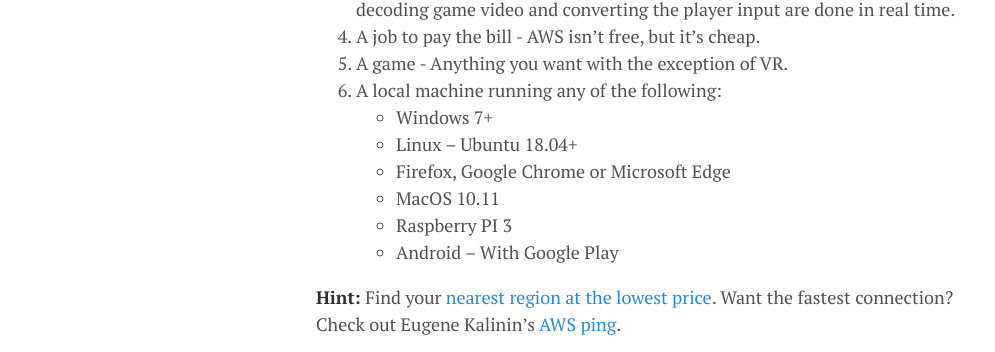
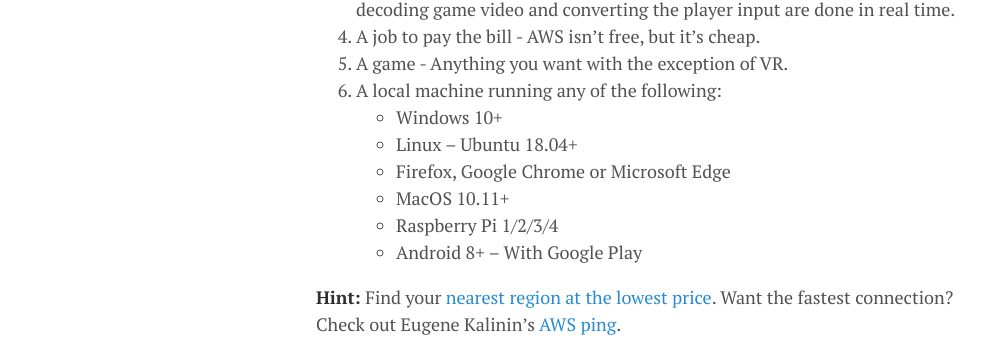
Before and after one commit to lgeurts/lgeurts.github.io, a Jekyll site: the page built from _posts/2021-11-02-aws-high-performance-cloud-gaming.md, in a window 1280 px wide and 900 px high, scrolled down 845 px. Shown: the part 155-507 px from the top of the window, without its empty margins (0-995 px from the left). Built offline with Jekyll 4.4.1, drawn with Linux system fonts in a browser that asks for light colours; nearby versions of some CDN libraries; comment, search, counter and statistics services are not loaded.

Commit message:
Update 2021-11-02-aws-high-performance-cloud-gaming.md

```diff
--- a/_posts/2021-11-02-aws-high-performance-cloud-gaming.md
+++ b/_posts/2021-11-02-aws-high-performance-cloud-gaming.md
@@ -27,12 +27,12 @@ Building yourself? Sure, but the same principles for all components applies. And
 4.     A job to pay the bill - AWS isn’t free, but it’s cheap.
 5.     A game - Anything you want with the exception of VR.
 6.     A local machine running any of the following:
-   - Windows 7+
+   - Windows 10+
    - Linux – Ubuntu 18.04+
    - Firefox, Google Chrome or Microsoft Edge
-   - MacOS 10.11
-   - Raspberry PI 3
-   - Android – With Google Play
+   - MacOS 10.11+
+   - Raspberry Pi 1/2/3/4
+   - Android 8+ – With Google Play
 
 **Hint:** Find your [nearest region at the lowest price](https://openupthecloud.com/find-aws-region-closest/). Want the fastest connection? Check out Eugene Kalinin's [AWS ping](https://github.com/ekalinin/awsping).
 
```
